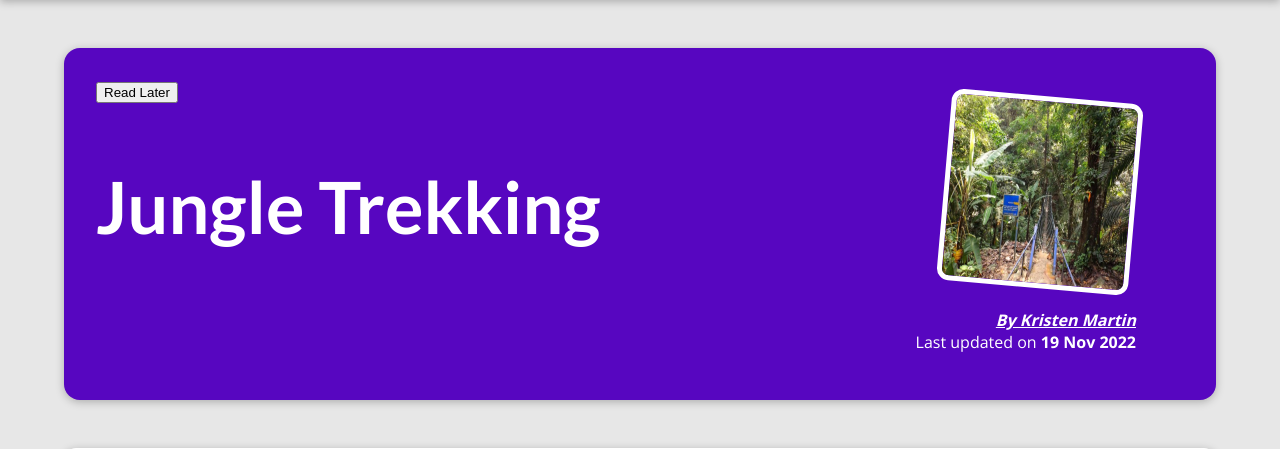
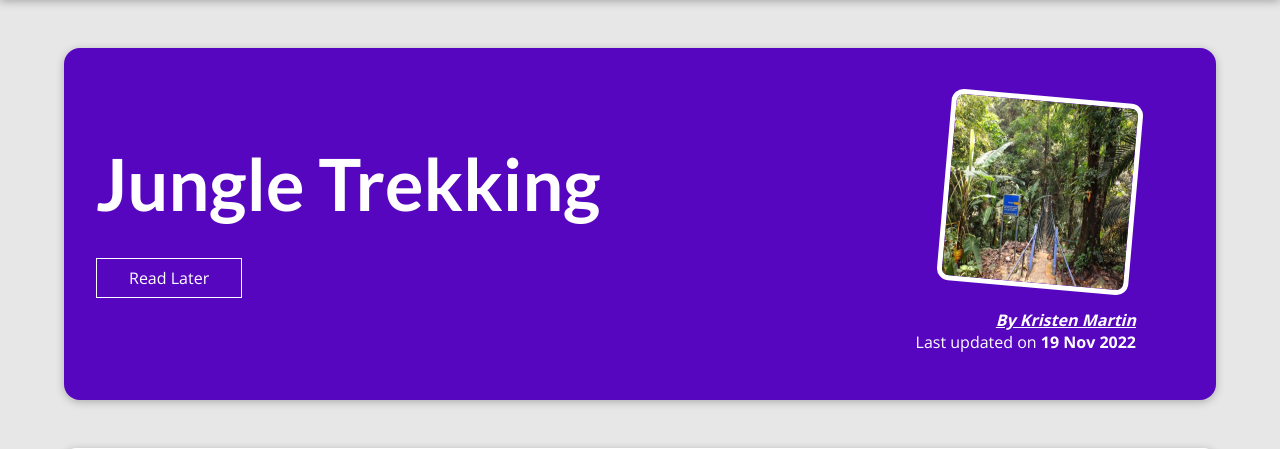
Before and after one commit to KristenM4/Django-Blog, a Django app: a page that uses blog/templates/blog/post.html in a window 1280 px wide. Shown: the part 80-529 px from the top of the page. Run offline with Django 4.2, Linux system fonts and the light colour scheme; data comes from the database, SQL or seed files in the repository.

Commit message:
add styling to read later button, move button location to under tags

```diff
--- a/blog/static/blog/post-detail.css
+++ b/blog/static/blog/post-detail.css
@@ -54,6 +54,19 @@ body {
 
 #summary time {
   font-weight: bold;
+}
+
+#read-later-form {
+  margin: 2rem 0;
+}
+
+#read-later-button {
+  background-color: transparent;
+  border: 1px solid white;
+  padding: 0.5rem 2rem;
+  font: inherit;
+  color: white;
+  cursor: pointer;
 }
 
 main {
--- a/blog/templates/blog/post.html
+++ b/blog/templates/blog/post.html
@@ -14,7 +14,7 @@
 
 {% if read_later_alert %}
 <div id="alert">
-    <h2>Already in "Read later"</h2>
+    <h2>Already in "Read Later"</h2>
 </div>
 {% endif %}
 
@@ -27,16 +27,16 @@
 {% endif %}
 
     <section id="summary">
-        <form action="/posts/{{post.slug}}/" method="POST" id="read-later-form">
-            {% csrf_token %}
-            <input type="hidden" name="read_later_id" value="{{ post.id }}">
-            <button type="submit" name="read_later_button">Read Later</button>
-        </form>
         <h2>{{ post.title }}</h2>
         <div>
                 {% for tag in tags %}
                     <span class="tag">{{ tag.caption }}</span>
                 {% endfor %}
+                <form action="/posts/{{post.slug}}/" method="POST" id="read-later-form">
+                    {% csrf_token %}
+                    <input type="hidden" name="read_later_id" value="{{ post.id }}">
+                    <button type="submit" name="read_later_button" id="read-later-button">Read Later</button>
+                </form>
         </div>
         <article>
             <img src="{{ post.image_name.url }}" alt="Post {{ post.title }}" />
```
